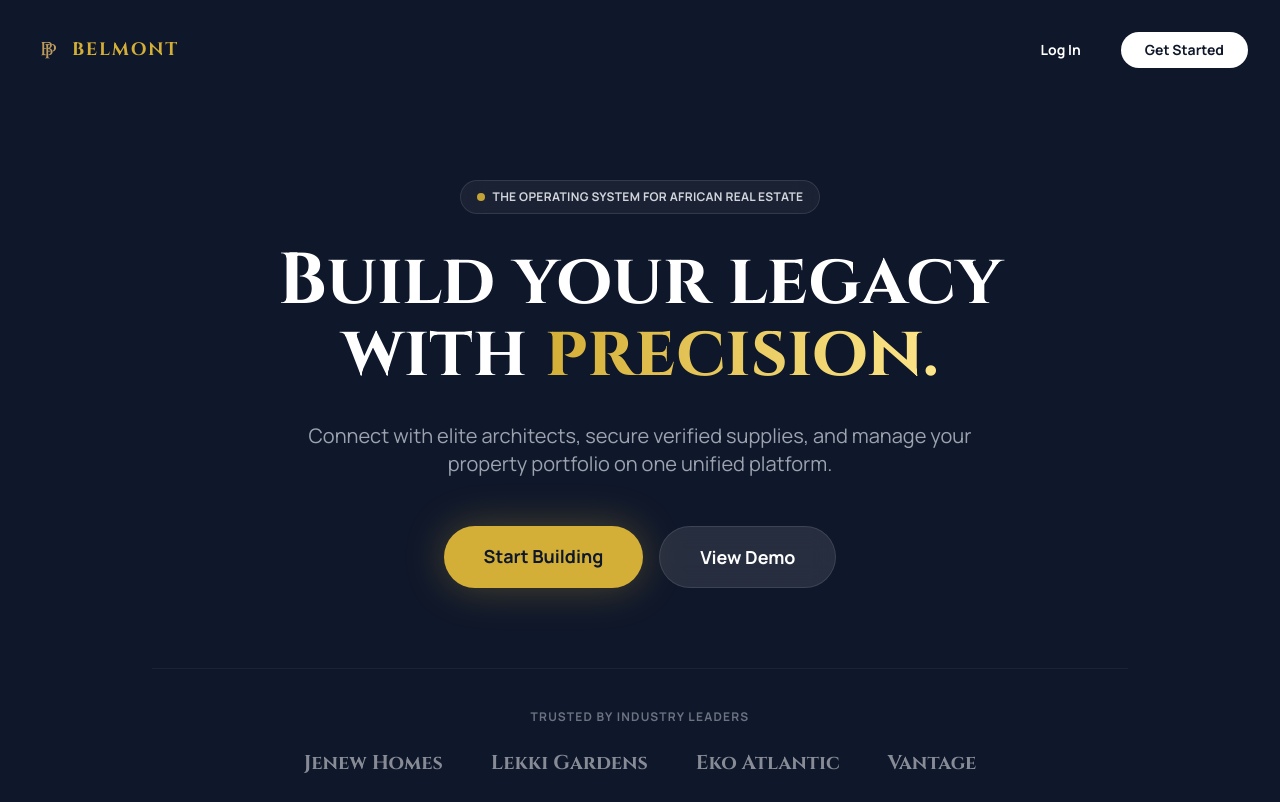
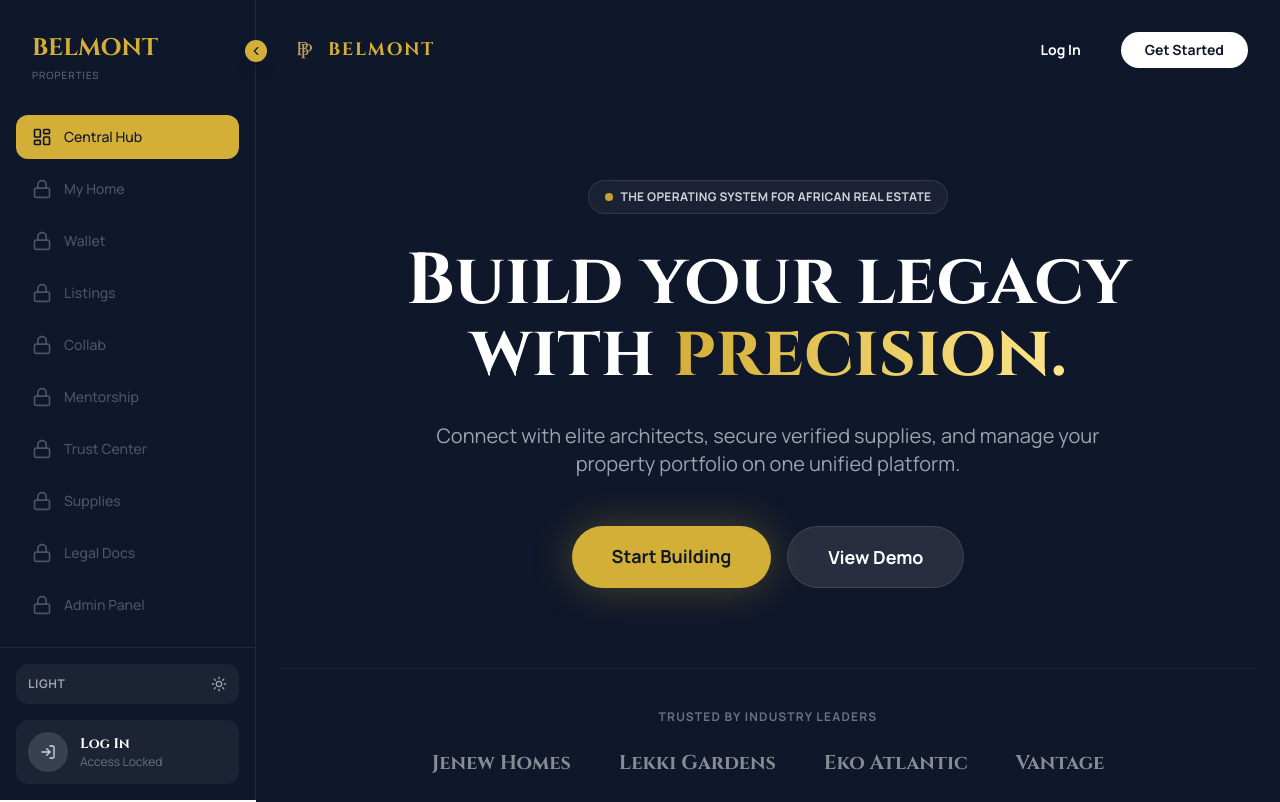
Before and after one commit to Dera-precious/belmont-properties, a Next.js app: page / in a window 1280 px wide. Shown: the top 802 px of the page. Built offline with nearby package versions, Linux system fonts and the light colour scheme.

Commit message:
Enable Sidebar and MobileNav on all pages (including Login/Signup) with locked features

```diff
--- a/src/components/MobileNav.tsx
+++ b/src/components/MobileNav.tsx
@@ -9,7 +9,7 @@ import { useTheme } from '@/app/context/ThemeContext';
 import {
     LayoutDashboard, Search, Users, BookOpen, Scale,
     Menu, X, LogOut, User, Moon, Sun, ShieldCheck, Lock,
-    ShoppingBag, Wallet, Home as HomeIcon
+    ShoppingBag, Wallet, Home as HomeIcon, LogIn
 } from 'lucide-react';
 
 export default function MobileNav() {
@@ -33,33 +33,38 @@ export default function MobileNav() {
         { name: 'Admin Panel', icon: <Lock size={20} />, path: '/admin' },
     ];
 
-    // SECURITY FIX: Hide Mobile Nav if user is not logged in
-    if (!user) return null;
+    // REMOVED: The check that hid the nav on login/signup
+    // It will now render on all pages.
 
     return (
         <>
-            {/* 1. BOTTOM BAR (Always Visible - High Z-Index) */}
+            {/* 1. BOTTOM BAR (Always Visible) */}
             <div className="md:hidden fixed bottom-0 left-0 right-0 bg-white dark:bg-[#1E293B] border-t border-gray-200 dark:border-gray-800 p-4 flex justify-around items-center z-50 transition-colors duration-500 safe-area-bottom shadow-[0_-5px_20px_rgba(0,0,0,0.05)]">
                 <Link href="/" className={`p-2 rounded-xl ${pathname === '/' ? 'text-[#D4AF37]' : 'text-gray-400'}`}>
                     <LayoutDashboard size={24} />
                 </Link>
-                <Link href="/listings" className={`p-2 rounded-xl ${pathname === '/listings' ? 'text-[#D4AF37]' : 'text-gray-400'}`}>
-                    <Search size={24} />
+                {/* Listings - Locked if no user */}
+                <Link href={user ? "/listings" : "/login"} className={`p-2 rounded-xl ${pathname === '/listings' ? 'text-[#D4AF37]' : 'text-gray-400'}`}>
+                    {user ? <Search size={24} /> : <Lock size={24} />}
                 </Link>
+
                 <div className="relative -top-5">
                     <button onClick={toggleMenu} className="w-14 h-14 bg-[#0F172A] dark:bg-[#D4AF37] rounded-full flex items-center justify-center text-white dark:text-[#0F172A] shadow-xl hover:scale-105 transition-transform border-4 border-[#FAFAF9] dark:border-[#0F172A]">
                         {isOpen ? <X size={24} /> : <Menu size={24} />}
                     </button>
                 </div>
-                <Link href="/collab" className={`p-2 rounded-xl ${pathname === '/collab' ? 'text-[#D4AF37]' : 'text-gray-400'}`}>
-                    <Users size={24} />
+
+                {/* Collab - Locked if no user */}
+                <Link href={user ? "/collab" : "/login"} className={`p-2 rounded-xl ${pathname === '/collab' ? 'text-[#D4AF37]' : 'text-gray-400'}`}>
+                    {user ? <Users size={24} /> : <Lock size={24} />}
                 </Link>
-                <Link href="/profile" className={`p-2 rounded-xl ${pathname === '/profile' ? 'text-[#D4AF37]' : 'text-gray-400'}`}>
+                {/* Profile - Login if no user */}
+                <Link href={user ? "/profile" : "/login"} className={`p-2 rounded-xl ${pathname === '/profile' ? 'text-[#D4AF37]' : 'text-gray-400'}`}>
                     <User size={24} />
                 </Link>
             </div>
 
-            {/* 2. FULL SCREEN MENU OVERLAY (Scroll Fixed) */}
+            {/* 2. FULL SCREEN MENU OVERLAY */}
             {isOpen && (
                 <div className="md:hidden fixed inset-0 bg-[#FAFAF9] dark:bg-[#0F172A] z-40 flex flex-col animate-in slide-in-from-bottom-10 duration-300">
 
@@ -89,24 +94,38 @@ export default function MobileNav() {
 
                         {/* Menu Items Grid */}
                         <div className="space-y-2">
-                            {menuItems.map((item) => (
+                            {menuItems.map((item) => {
+                                const isLocked = !user && item.path !== '/';
+                                const destination = isLocked ? '/login' : item.path;
+
+                                return (
                                     <Link
                                         key={item.path}
-                                    href={item.path}
+                                        href={destination}
                                         onClick={() => setIsOpen(false)}
-                                    className={`flex items-center gap-4 p-4 rounded-xl font-bold transition-all ${pathname === item.path ? 'bg-[#D4AF37] text-[#0F172A] shadow-lg translate-x-2' : 'bg-white dark:bg-[#1E293B] text-gray-500 dark:text-gray-400 hover:bg-gray-50 dark:hover:bg-gray-800'}`}
+                                        className={`flex items-center gap-4 p-4 rounded-xl font-bold transition-all ${pathname === item.path ? 'bg-[#D4AF37] text-[#0F172A] shadow-lg translate-x-2' : 'bg-white dark:bg-[#1E293B] text-gray-500 dark:text-gray-400 hover:bg-gray-50 dark:hover:bg-gray-800'} ${isLocked ? 'opacity-70' : ''}`}
                                     >
-                                    {item.icon}
+                                        {isLocked ? <Lock size={20} /> : item.icon}
                                         <span>{item.name}</span>
+                                        {isLocked && <span className="ml-auto text-[10px] font-bold uppercase bg-gray-200 dark:bg-gray-700 text-gray-500 px-2 py-1 rounded">Locked</span>}
                                     </Link>
-                            ))}
+                                );
+                            })}
                         </div>
 
-                        {/* Logout Button */}
+                        {/* Login / Logout Button */}
                         <div className="mt-8">
+                            {user ? (
                                 <button onClick={() => { logout(); setIsOpen(false); }} className="w-full py-4 bg-red-50 dark:bg-red-900/20 text-red-500 rounded-xl font-bold flex items-center justify-center gap-2 border border-red-100 dark:border-red-900/30">
                                     <LogOut size={20} /> Log Out
                                 </button>
+                            ) : (
+                                <Link href="/login" onClick={() => setIsOpen(false)}>
+                                    <button className="w-full py-4 bg-[#0F172A] dark:bg-white text-white dark:text-[#0F172A] rounded-xl font-bold flex items-center justify-center gap-2">
+                                        <LogIn size={20} /> Log In
+                                    </button>
+                                </Link>
+                            )}
                         </div>
                     </div>
                 </div>
--- a/src/components/Sidebar.tsx
+++ b/src/components/Sidebar.tsx
@@ -6,7 +6,7 @@ import { usePathname } from 'next/navigation';
 import {
     LayoutDashboard, Building2, Users, BookOpen, ShieldCheck, Scale,
     Moon, Sun, ChevronLeft, ChevronRight, ShoppingBag, Wallet,
-    Home as HomeIcon
+    Home as HomeIcon, Lock, LogIn // ADDED: LogIn Icon
 } from 'lucide-react';
 import { useAuth } from '@/app/context/AuthContext';
 import { useTheme } from '@/app/context/ThemeContext';
@@ -30,9 +30,8 @@ export default function Sidebar() {
     const { user } = useAuth();
     const { theme, toggleTheme } = useTheme();
 
-    // SECURITY FIX: Hide Sidebar if user is not logged in
-    // This ensures guests only see the Landing Page/Login/Signup
-    if (!user) return null;
+    // REMOVED: The check that hid the sidebar on /login and /signup
+    // Now it renders everywhere.
 
     return (
         <aside className={`hidden md:flex flex-col bg-[#0F172A] text-white h-screen sticky top-0 border-r border-gray-800 transition-all duration-300 relative ${isCollapsed ? 'w-20' : 'w-64'}`}>
@@ -61,34 +60,47 @@ export default function Sidebar() {
             <nav className="flex-1 px-4 space-y-2 overflow-y-auto no-scrollbar pb-4">
                 {menuItems.map((item) => {
                     const isActive = pathname === item.href;
+                    // LOCK LOGIC: If no user, everything except "/" (Landing) is locked
+                    const isLocked = !user && item.href !== '/';
+                    const destination = isLocked ? '/login' : item.href;
+
                     return (
                         <Link
                             key={item.href}
-                            href={item.href}
-                            className={`flex items-center gap-3 px-4 py-3 rounded-xl text-sm font-medium transition-all duration-300 font-sans group ${isActive ? 'bg-[#D4AF37] text-[#0F172A] font-bold' : 'text-gray-400 hover:bg-white/5 hover:text-white'} ${isCollapsed ? 'justify-center px-0' : ''}`}
+                            href={destination}
+                            className={`flex items-center gap-3 px-4 py-3 rounded-xl text-sm font-medium transition-all duration-300 font-sans group relative ${isActive ? 'bg-[#D4AF37] text-[#0F172A] font-bold' : 'text-gray-400 hover:bg-white/5 hover:text-white'} ${isCollapsed ? 'justify-center px-0' : ''}`}
                         >
-                            <item.icon size={20} className="shrink-0" />
-                            {!isCollapsed && <span>{item.label}</span>}
+                            {/* If locked, show Lock icon, otherwise show real icon */}
+                            {isLocked ? <Lock size={20} className="shrink-0 text-gray-600" /> : <item.icon size={20} className="shrink-0" />}
+
+                            {!isCollapsed && (
+                                <span className={isLocked ? "text-gray-600" : ""}>{item.label}</span>
+                            )}
+
+                            {/* Lock Badge for collapsed view */}
+                            {isCollapsed && isLocked && (
+                                <div className="absolute top-2 right-2 w-2 h-2 bg-[#D4AF37] rounded-full"></div>
+                            )}
                         </Link>
                     );
                 })}
             </nav>
 
-            {/* FOOTER (Theme & Profile) */}
+            {/* FOOTER (Theme & Profile/Login) */}
             <div className="p-4 border-t border-gray-800 space-y-4 shrink-0 bg-[#0F172A]">
                 <button onClick={toggleTheme} className={`flex items-center justify-between w-full p-3 text-xs font-bold text-gray-400 uppercase tracking-wider bg-white/5 hover:bg-white/10 rounded-xl transition-colors ${isCollapsed ? 'justify-center' : ''}`}>
                     {!isCollapsed && <span>{theme === 'dark' ? 'Dark' : 'Light'}</span>}
                     {theme === 'dark' ? <Moon size={16} /> : <Sun size={16} />}
                 </button>
 
-                <Link href="/profile" className={`flex items-center gap-3 p-3 rounded-xl bg-white/5 hover:bg-white/10 transition-colors group relative ${isCollapsed ? 'justify-center' : ''}`}>
-                    <div className="w-10 h-10 rounded-full bg-[#D4AF37] flex items-center justify-center text-[#0F172A] font-bold font-serif shrink-0">
-                        {user ? user.name.charAt(0).toUpperCase() : 'G'}
+                <Link href={user ? "/profile" : "/login"} className={`flex items-center gap-3 p-3 rounded-xl bg-white/5 hover:bg-white/10 transition-colors group relative ${isCollapsed ? 'justify-center' : ''}`}>
+                    <div className={`w-10 h-10 rounded-full flex items-center justify-center font-bold font-serif shrink-0 ${user ? 'bg-[#D4AF37] text-[#0F172A]' : 'bg-gray-700 text-gray-300'}`}>
+                        {user ? user.name.charAt(0).toUpperCase() : <LogIn size={16} />}
                     </div>
                     {!isCollapsed && (
                         <div className="flex-1 overflow-hidden">
-                            <h4 className="text-sm font-bold truncate text-white font-serif">{user ? user.name : 'Guest'}</h4>
-                            <p className="text-xs text-gray-500 capitalize font-sans truncate">{user ? user.role : 'Visitor'}</p>
+                            <h4 className="text-sm font-bold truncate text-white font-serif">{user ? user.name : 'Log In'}</h4>
+                            <p className="text-xs text-gray-500 capitalize font-sans truncate">{user ? user.role : 'Access Locked'}</p>
                         </div>
                     )}
                 </Link>
```
Lines whose indentation alone changed are shown as unchanged.
